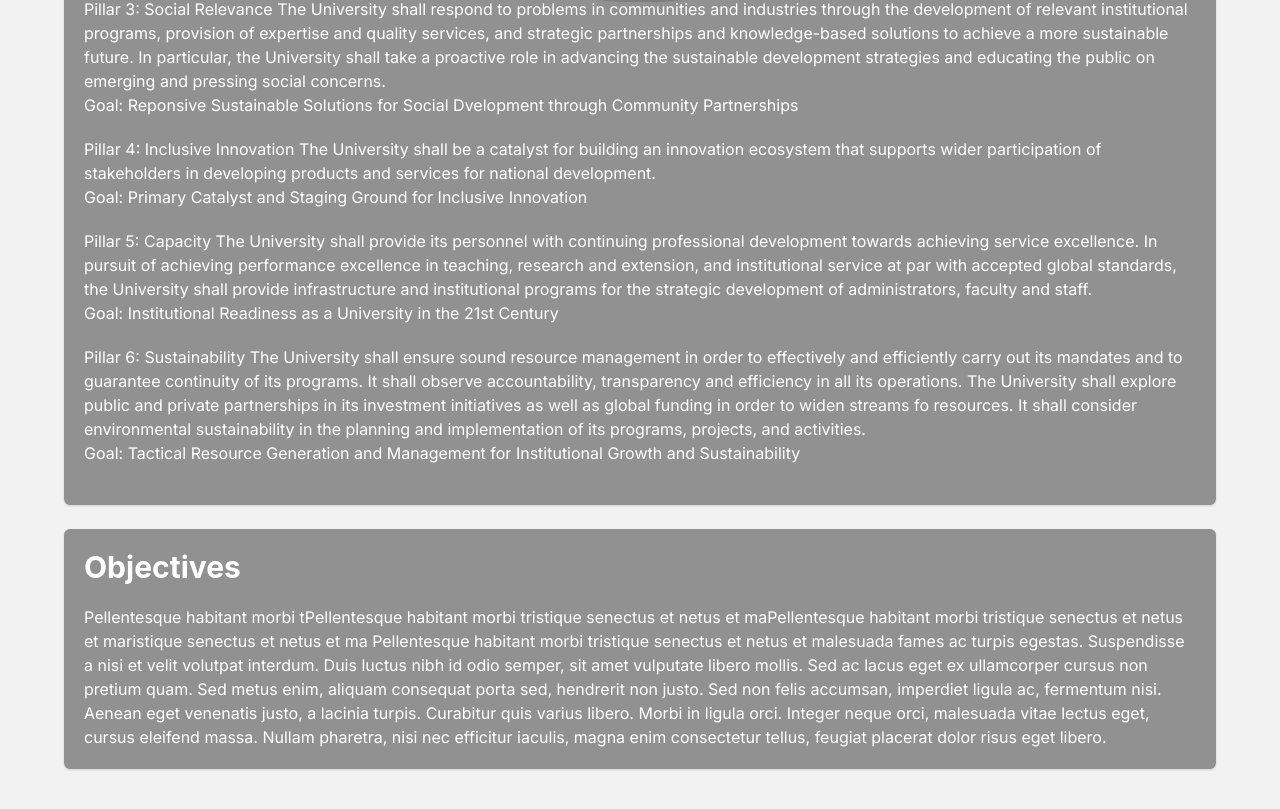
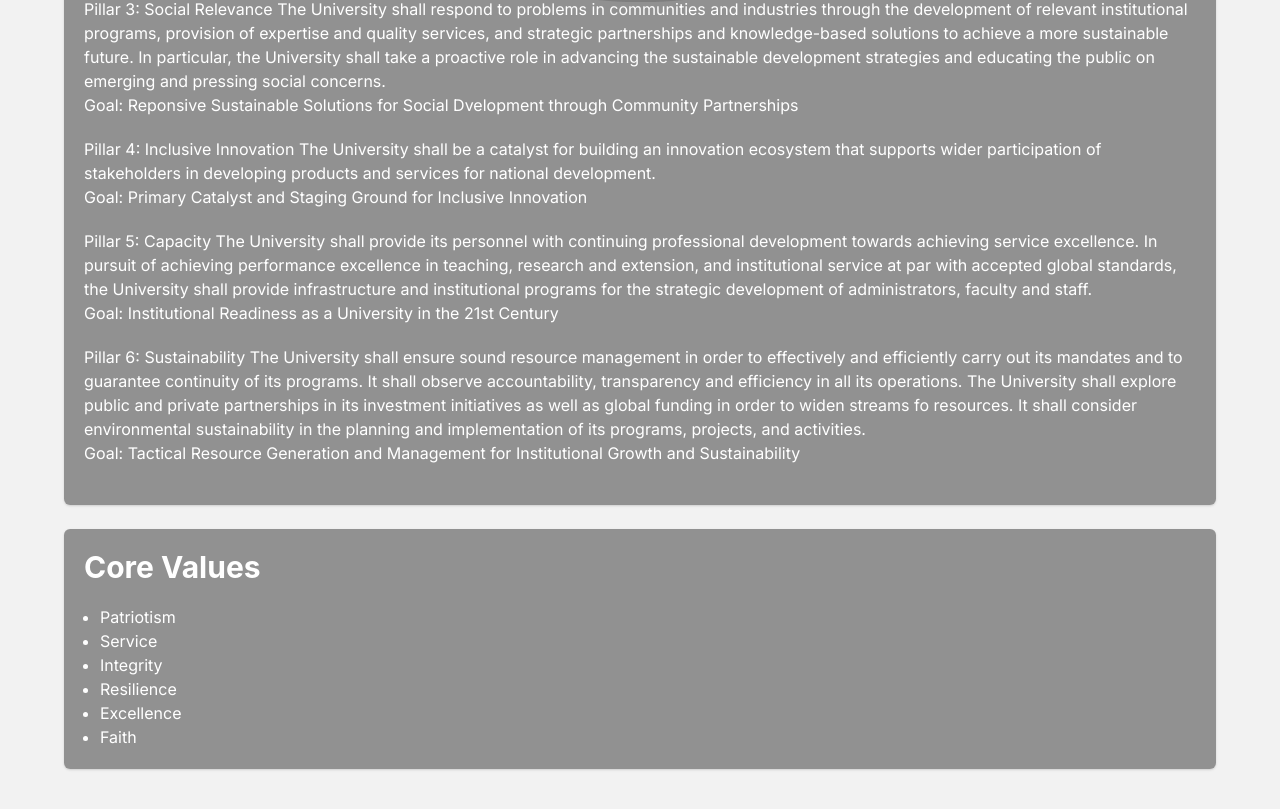
Before and after one commit to jpmbdll/my-survey-admin, a Next.js app: page / in a window 1280 px wide. Shown: the part 796-1605 px from the top of the page. Built offline with nearby package versions, Linux system fonts and the light colour scheme.

Commit message:
core values...

```diff
--- a/app/(root)/page.js
+++ b/app/(root)/page.js
@@ -8,14 +8,16 @@ import {
   Text,
   Stack,
   Box,
+  ListItem,
+  UnorderedList,
 } from "@chakra-ui/react";
-import { vision, mission, goals, objectives } from "@/constants/definition";
+import { vision, mission, goals, coreValues } from "@/constants/definition";
 
 const map = [
   { title: "Mission", content: mission },
   { title: "Vision", content: vision },
   { title: "Goals", content: goals },
-  { title: "Objectives", content: objectives },
+  { title: "Core Values", content: coreValues },
 ];
 
 export default function Home() {
@@ -48,7 +50,7 @@ export default function Home() {
           );
           if (title === "Goals") {
             d = content.map((c, i) => (
-              <Box>
+              <Box key={i}>
                 <Text color="white" fontSize={{ base: "sm", lg: "md" }} pb={0}>
                   {c.pillar}
                 </Text>
@@ -57,6 +59,16 @@ export default function Home() {
                 </Text>
               </Box>
             ));
+          }
+
+          if (title === "Core Values") {
+            d = (
+              <UnorderedList>
+                {content.map((c, i) => (
+                  <ListItem key={i}>{c}</ListItem>
+                ))}
+              </UnorderedList>
+            );
           }
           return (
             <Card
--- a/components/bar-chart.js
+++ b/components/bar-chart.js
@@ -26,7 +26,7 @@ const CardWithChart = ({ averages }) => {
           margin={{ top: 20, right: 30, left: 20, bottom: 5 }}
         >
           <CartesianGrid strokeDasharray="3 3" />
-          <XAxis dataKey="xAxisLabel" />
+          <XAxis dataKey="respondentType" fontSize={9} />
           <YAxis />
           <Tooltip
             content={<CustomTooltip title={averages.respondentType} />}
--- a/constants/definition.js
+++ b/constants/definition.js
@@ -37,5 +37,11 @@ export const goals = [
   },
 ];
 
-export const objectives =
-  "Pellentesque habitant morbi tPellentesque habitant morbi tristique senectus et netus et maPellentesque habitant morbi tristique senectus et netus et maristique senectus et netus et ma Pellentesque habitant morbi tristique senectus et netus et malesuada fames ac turpis egestas. Suspendisse a nisi et velit volutpat interdum. Duis luctus nibh id odio semper, sit amet vulputate libero mollis. Sed ac lacus eget ex ullamcorper cursus non pretium quam. Sed metus enim, aliquam consequat porta sed, hendrerit non justo. Sed non felis accumsan, imperdiet ligula ac, fermentum nisi. Aenean eget venenatis justo, a lacinia turpis. Curabitur quis varius libero. Morbi in ligula orci. Integer neque orci, malesuada vitae lectus eget, cursus eleifend massa. Nullam pharetra, nisi nec efficitur iaculis, magna enim consectetur tellus, feugiat placerat dolor risus eget libero.";
+export const coreValues = [
+  "Patriotism",
+  "Service",
+  "Integrity",
+  "Resilience",
+  "Excellence",
+  "Faith",
+];
```
